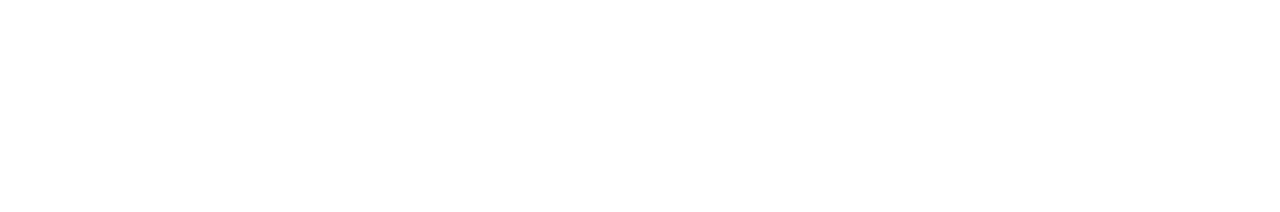
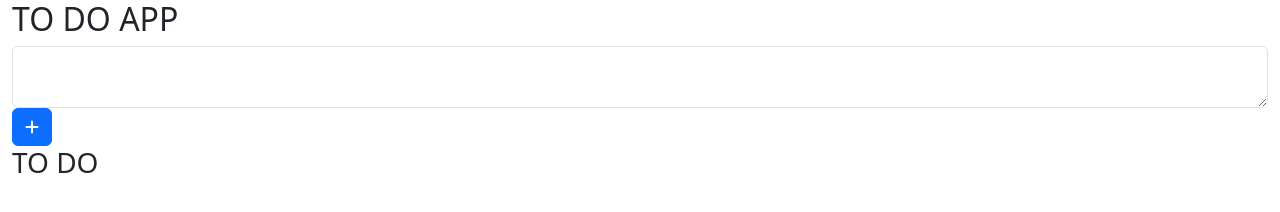
Before and after one commit to ysmltr/50-JavaScript-Uygulamasi, a website: page 2_TO-DO APP/index.html in a window 1280 px wide. Drawn offline with nearby package versions, Linux system fonts and the light colour scheme.

Commit message:
add new features

```diff
--- a/2_TO-DO APP/index.html
+++ b/2_TO-DO APP/index.html
@@ -25,7 +25,29 @@
 
          <div class="container-fluid">
             <div class="content">
-                <div class="row"><div class="col-md-12"></div></div>
+                <div class="row">
+                    <div class="col-md-12">
+                    <h2>TO DO APP</h2>
+                </div>
+                    <div class="col-md-12">
+                        <div class="input-group"></div>
+
+
+                            <textarea id="task" class="form-control" aria-label="With textarea"></textarea>
+                            <div class="input-group-append">
+                                <button id="add" class="btn btn-primary btn-add" type="button" onclick="AddTask();"><i class="fas fa-plus"></i></button>
+                            </div>
+                    </div>
+                    <div class="row">
+                        <div class="col-md-6">
+                            <div class="box">
+                                <div class="head-to-do">
+                                    <h3>TO DO</h3>
+                                </div>
+                            </div>
+                        </div>
+                    </div>
+            </div>
             </div>
          </div>
 
```
